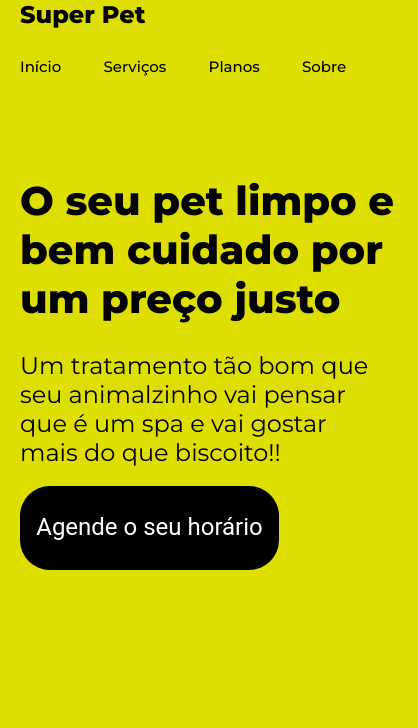
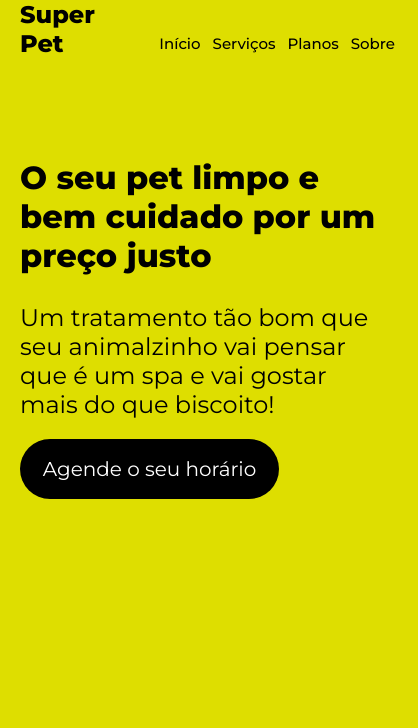
Before and after one commit to codebyjonatas/ProjetoSuperPet, a plain HTML site: page index.html in a window 390 px wide. Shown: the whole page, 418 px wide, since content can reach past the window. Drawn offline with Linux system fonts and the light colour scheme.

Commit message:
ajustes css e html

```diff
--- a/index.html
+++ b/index.html
@@ -6,37 +6,35 @@
     <title>Super Pet</title>
     <link rel="stylesheet" href="style.css" />
   </head>
-
   <body>
-    <div class="quadro1">
+    <header>
       <div class="topo">
         <a class="logo-text" href="#">Super Pet</a>
-
-        <div class="links-bar">
+        <nav class="links-bar">
           <a href="#" class="link">Início</a>
           <a href="#" class="link">Serviços</a>
           <a href="#" class="link">Planos</a>
           <a href="#" class="link">Sobre</a>
-        </div>
+        </nav>
       </div>
+    </header>
 
-      <div class="corpo">
+    <main class="quadro1">
+      <section class="corpo">
         <div class="descricao">
           <h1>O seu pet limpo e bem cuidado por um preço justo</h1>
           <p>
             Um tratamento tão bom que seu animalzinho vai pensar que é um spa e
-            vai gostar mais do que biscoito!!
+            vai gostar mais do que biscoito!
           </p>
-
           <a class="agendar" href="#">Agende o seu horário</a>
         </div>
-
         <img
           class="pets-img"
           src="./imgs/Rectangle 1.png"
           alt="imagem de cão e gato"
         />
-      </div>
-    </div>
+      </section>
+    </main>
   </body>
 </html>
--- a/style.css
+++ b/style.css
@@ -1,131 +1,116 @@
 @import url('https://fonts.googleapis.com/css2?family=Montserrat:wght@400;500;800&display=swap');
 
+/* Cores */
 :root {
---color-background: #dede00;
---color-branco: #ffffff;
---color-preto: #000000;
+    --color-background: #dede00;
+    --color-branco: #ffffff;
+    --color-preto: #000000;
 }
 
+/* Regras Globais */
 * {
-    margin: 0px;
-    padding: 0px;
+    margin: 0;
+    padding: 0;
     box-sizing: border-box;
     font-family: 'Montserrat', sans-serif;
 }
 
 body {
-    background-color:var(--color-background);
+    background-color: var(--color-background);
     margin-left: 120px;
 }
 
+/* Layout Principal */
 .quadro1 {
     width: 1400px;
     height: 900px;
 }
 
+/* Cabeçalho */
 .topo {
-    /*margin-left: 140px;*/
     margin-top: 65px;
+    display: flex;
+    align-items: center;
+    justify-content: space-between;
 }
 
 .logo-text {
-    width: 166.272px;
-    height: 24px;
-    flex-shrink: 0;
-    margin-right: 130.73px;
-
-    color:var(--color-preto);
+    color: var(--color-preto);
     font-size: 24px;
     font-weight: 800;
     text-decoration: none;
 }
 
 .links-bar {
-    margin-top: 68px;
-    display: inline-block;
+    display: flex;
+    gap: 38px;
+    /* Espaçamento entre links */
 }
 
 .link {
-    display: inline;
-
-    width: 58px;
-    height: 22px;
-    flex-shrink: 0;
-    margin-right: 38px;
-
     color: var(--color-preto);
     font-size: 15px;
     font-weight: 500;
     text-decoration: none;
 }
 
+/* Corpo */
 .corpo {
     display: flex;
-
-    /*padding-left: 140px;
-    padding-top: 166px;
-    padding-right: 128px;
-    padding-bottom: 68px;*/
+    align-items: center;
+    gap: 38px;
+    /* Espaçamento entre descrição e imagem */
 }
 
 h1 {
-    width: 589px;
-
-    margin-right: 11px;
-    margin-top: 236px;
-
-    color:var(--color-preto);
+    color: var(--color-preto);
     font-size: 40px;
     font-weight: 800;
+    margin-top: 236px;
 }
 
 .descricao p {
-    width: 560px;
-    height: 105px;
-    flex-shrink: 0;
-    margin-right: 38px;
-    margin-top: 26px;
-
     color: var(--color-preto);
     font-size: 24px;
     font-weight: 400;
+    margin-top: 26px;
+    max-width: 560px;
 }
 
+/* Botão Agendar */
 .agendar {
     color: var(--color-branco);
     text-align: center;
-    font-family: 'Roboto';
     font-size: 24px;
     font-weight: 400;
     text-decoration: none;
-
+    display: flex;
+    align-items: center;
+    justify-content: center;
     width: 259px;
+    /* Largura do botão */
     height: 84px;
-    padding: 27px 10px;
-    flex-shrink: 0;
-
+    /* Altura do botão */
+    padding: 0;
+    /* Remove o padding padrão para evitar distorções */
     border-radius: 30px;
     background: var(--color-preto);
-
-    display: block;
-
     margin-top: 27px;
 }
 
+/* Responsividade */
 @media screen and (max-width: 900px) {
     .quadro1 {
         width: 375px;
         height: 667px;
     }
 
-
     body {
-        background-color: var(--color-background);
         margin-left: 20px;
     }
 
     .topo {
-        margin-top: 0px;
+        margin-top: 0;
         width: 375px;
     }
 
@@ -133,64 +118,42 @@ h1 {
         margin-right: 30px;
     }
 
-.links-bar {
-    margin-top: 28px;
-}
-
-    .link {
-        /*margin-right: 12px;*/
+    .links-bar {
+        margin-top: 28px;
+        gap: 12px;
+        /* Ajusta o espaçamento entre links em dispositivos menores */
     }
 
     .corpo {
-        display: flex;
-
-        /*padding-left: 140px;
-        padding-top: 166px;
-        padding-right: 128px;
-        padding-bottom: 68px;*/
+        flex-direction: column;
+        align-items: flex-start;
+        gap: 30px;
     }
 
     h1 {
-        width: 375px;
-
-        /*margin-right: 11px;*/
         margin-top: 100px;
-
-        color:var(--color-preto);
-        font-size: 40px;
-        font-weight: 800;
+        font-size: 32px;
+        /* Ajusta o tamanho da fonte em dispositivos menores */
     }
 
     .descricao p {
         max-width: 360px;
-        height: 105px;
-        /*margin-right: 38px;*/
         margin-top: 28px;
-
-        color: var(--color-preto);
-        font-size: 24px;
-        font-weight: 400;
     }
 
     .agendar {
-        color: var(--color-branco);
-        text-align: center;
-        font-family: 'Roboto';
-        font-size: 24px;
-        font-weight: 400;
-        text-decoration: none;
-
-        width: 259px;
-        height: 84px;
-        padding: 27px 10px;
-        flex-shrink: 0;
-
-        border-radius: 30px;
-        background: var(--color-preto);
-
-        display: block;
-
-        margin-top: 30px;
+        width: 100%;
+        /* O botão ocupa a largura total disponível */
+        max-width: 259px;
+        /* Largura máxima para manter a estética */
+        height: 60px;
+        /* Ajusta a altura em dispositivos menores */
+        font-size: 20px;
+        /* Ajusta o tamanho da fonte */
+        padding: 0;
+        /* Remove o padding para consistência */
+        margin-top: 20px;
+        /* Ajusta a margem superior */
     }
 
     img {
```
